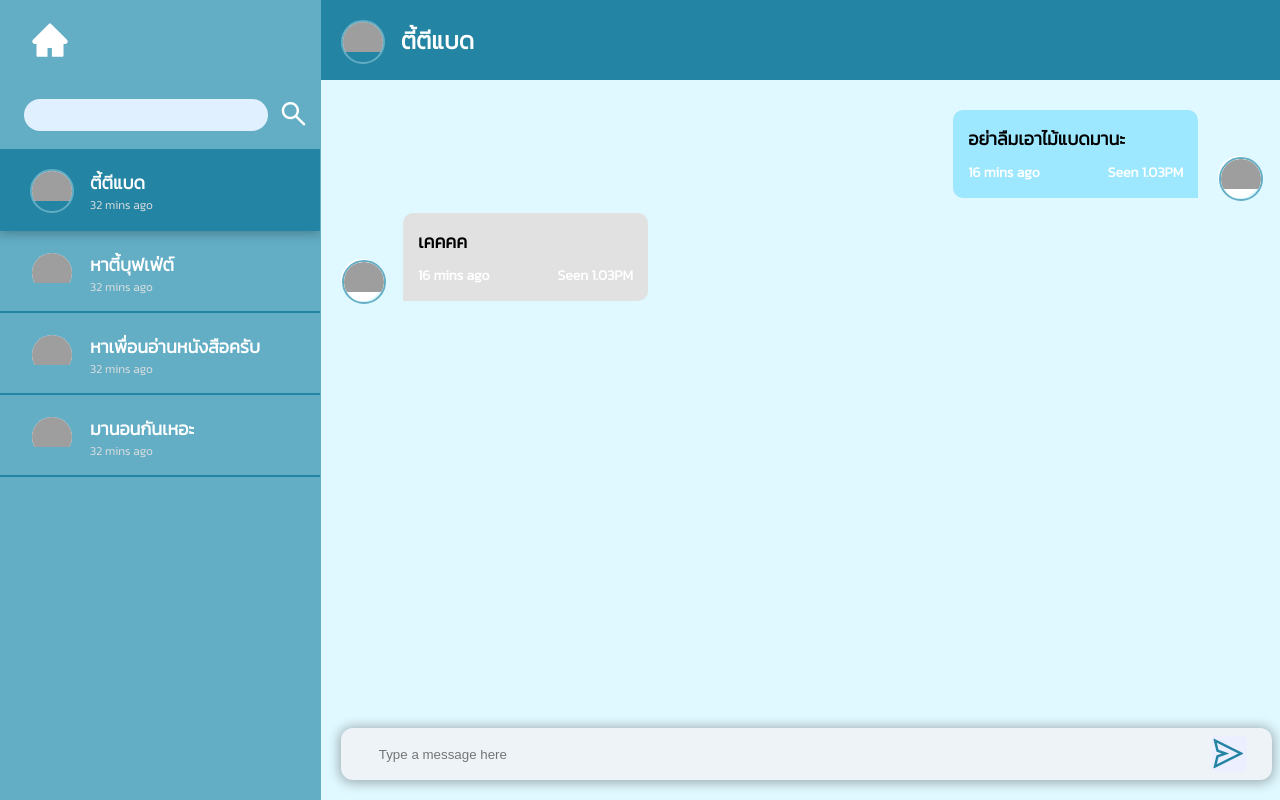
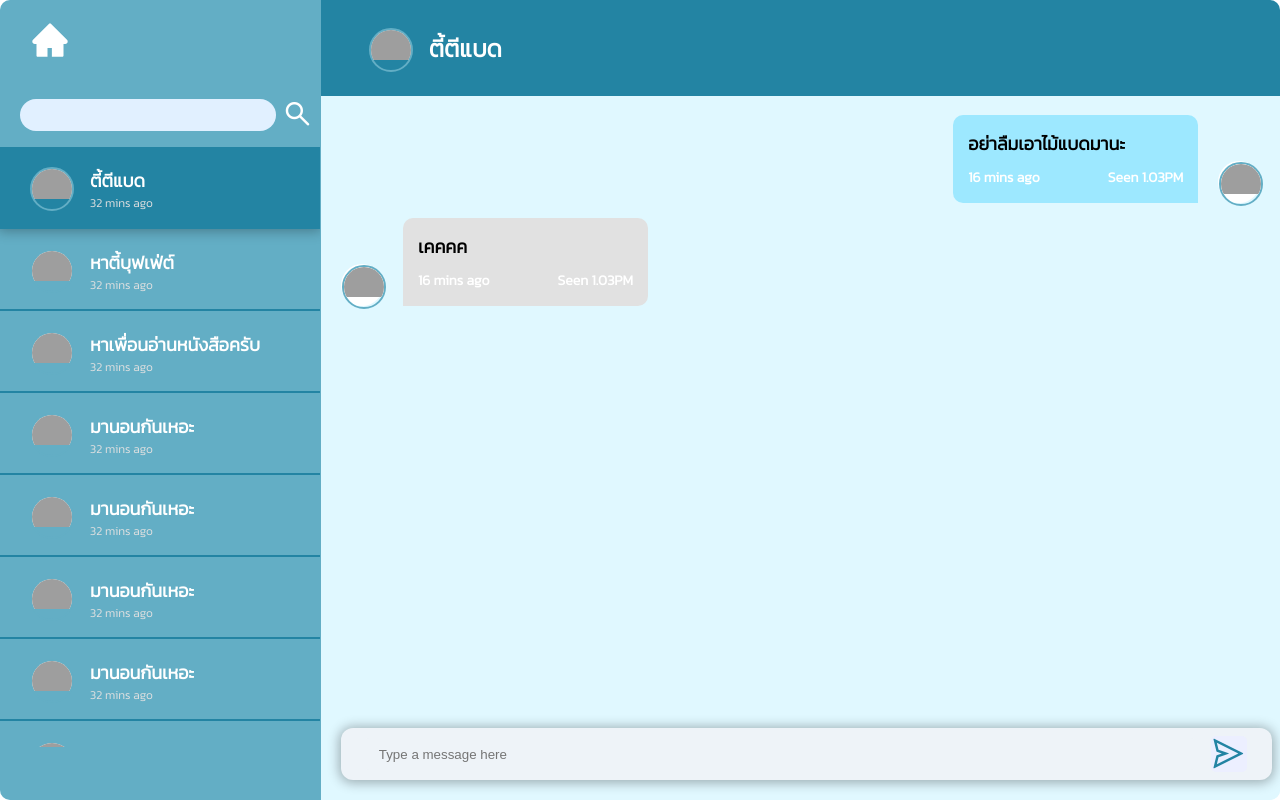
Before and after one commit to lyDevper/TyApp, a React (Create React App) app: page /Chat in a window 1280 px wide. Built offline with nearby package versions, Linux system fonts and the light colour scheme; grey boxes are pictures that could not be loaded.

Commit message:
แก้chat

```diff
--- a/src/Chat.css
+++ b/src/Chat.css
@@ -1,4 +1,5 @@
 .main__chatbody {
+  overflow: hidden;
   background-color: #e0f8ff;
   border-radius: 10px;
   display: flex;
--- a/src/chatComponents/ChatContent.css
+++ b/src/chatComponents/ChatContent.css
@@ -6,11 +6,10 @@
   background-color: #e0f8ff;
 }
 .content__header {
+  margin-bottom: 2%;
+  padding-left: 5%;
+  height: 12%;
   background-color: #2384a3;
-  padding-bottom: 15px;
-  border-bottom: 10px solid #e0f8ff;
-  padding: 20px;
-  margin-bottom: 20px;
   display: flex;
   justify-content: space-between;
   align-items: center;
@@ -30,7 +29,8 @@
   color: #000;
 }
 .content__body {
-  overflow: auto;
+  height: 73% ;
+  overflow-y: scroll;
 }
 .chat__item {
   display: flex;
--- a/src/chatComponents/Sidebar.css
+++ b/src/chatComponents/Sidebar.css
@@ -32,6 +32,7 @@
 }
 
 .searchInput {
+  padding-left: 5%;
   width: 80%;
   height: 30px;
   border: none;
@@ -63,10 +64,10 @@
 }
 
 .chatlist__items {
-  margin-top: 15px;
-  margin-bottom: 15px;
+  overflow-y: scroll;
+  margin-top: 4%;
   overflow: auto;
-  height: 80%;
+  height: 75%;
 }
 
 .chatlist__item {
--- a/src/chatComponents/Sidebar.js
+++ b/src/chatComponents/Sidebar.js
@@ -28,6 +28,30 @@ export default class ChatList extends Component {
       image: "https://cdn-icons-png.flaticon.com/512/3094/3094837.png",
       id: 4,
       name: "มานอนกันเหอะ",
+      active: false,
+    },
+    {
+      image: "https://cdn-icons-png.flaticon.com/512/3094/3094837.png",
+      id: 4,
+      name: "มานอนกันเหอะ",
+      active: false,
+    },
+    {
+      image: "https://cdn-icons-png.flaticon.com/512/3094/3094837.png",
+      id: 4,
+      name: "มานอนกันเหอะ",
+      active: false,
+    },
+    {
+      image: "https://cdn-icons-png.flaticon.com/512/3094/3094837.png",
+      id: 4,
+      name: "มานอนกันเหอะ",
+      active: false,
+    },
+    {
+      image: "https://cdn-icons-png.flaticon.com/512/3094/3094837.png",
+      id: 4,
+      name: "movie time",
       active: false,
     },
   ];
```
